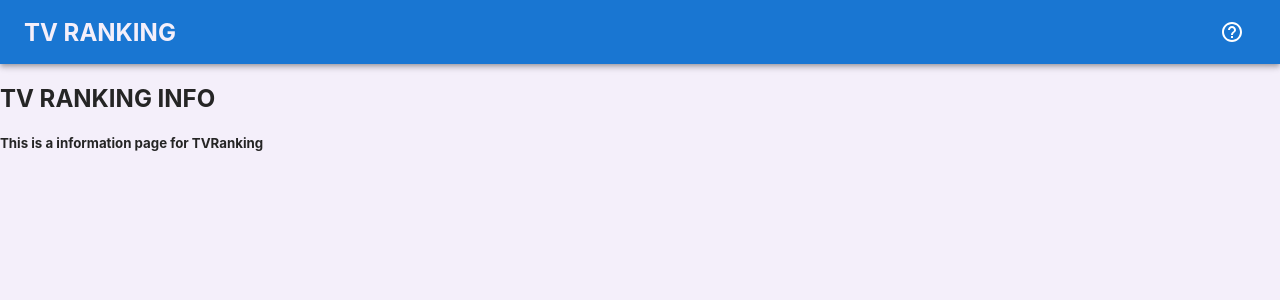
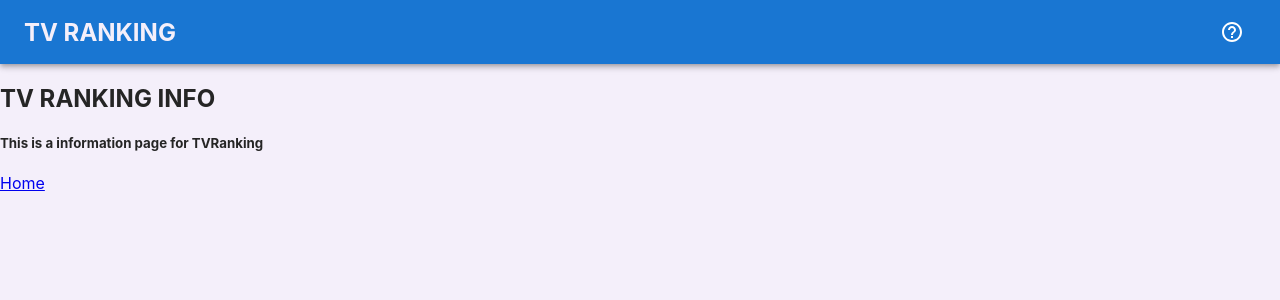
Before and after one commit to Teosoft7/tvranking-web, a React (Create React App) app: page /about in a window 1280 px wide. Shown: the top 300 px of the page. Built offline with nearby package versions, Linux system fonts and the light colour scheme.

Commit message:
add info page with router

```diff
--- a/src/App.js
+++ b/src/App.js
@@ -1,10 +1,11 @@
 import React from "react";
-import { BrowserRouter as Router, Routes, Route, Link } from "react-router-dom";
+import { BrowserRouter as Router, Routes, Route } from "react-router-dom";
 
 import "./App.css";
 import Layout from "./layout/layout";
 import HomePage from "./pages/Home";
 import InfoPage from "./pages/Info";
+import RatingChart from "./pages/RatingChart";
 
 function App() {
   return (
@@ -13,6 +14,7 @@ function App() {
         <Routes>
           <Route exact path="/" element={<HomePage />}></Route>
           <Route exact path="/about" element={<InfoPage />}></Route>
+          <Route exact path="/weekly_chart" element={<RatingChart />}></Route>
         </Routes>
       </Layout>
     </Router>
@@ -20,24 +22,3 @@ function App() {
 }
 
 export default App;
-
-// <Router>
-// <div className="App">
-//  <ul className="App-header">
-//    <li>
-//      <Link to="/">Home</Link>
-//    </li>
-//    <li>
-//      <Link to="/about">About Us</Link>
-//    </li>
-//    <li>
-//      <Link to="/contact">Contact Us</Link>
-//    </li>
-//  </ul>
-// <Routes>
-//       <Route exact path='/' element={< Home />}></Route>
-//       <Route exact path='/about' element={< About />}></Route>
-//       <Route exact path='/contact' element={< Contact />}></Route>
-// </Routes>
-// </div>
-// </Router>
--- a/src/layout/main-navigation.js
+++ b/src/layout/main-navigation.js
@@ -1,14 +1,16 @@
+import React from "react";
+import { useNavigate } from "react-router-dom";
+
 import Logo from "./logo";
 import AppBar from "@mui/material/AppBar";
 import Box from "@mui/material/Box";
 import Toolbar from "@mui/material/Toolbar";
 import IconButton from "@mui/material/IconButton";
-// import MenuIcon from "@mui/icons-material/Menu";
-// import MyLocationIcon from "@mui/icons-material/MyLocation";
-// import ArrowBackIcon from "@mui/icons-material/ArrowBack";
 import HelpOutlineIcon from "@mui/icons-material/HelpOutline";
 
 const MainNavigation = (props) => {
+  const navigate = useNavigate();
+
   return (
     <Box>
       <AppBar position="static">
@@ -23,6 +25,7 @@ const MainNavigation = (props) => {
             onClick={() => {
               //show modal help page
               console.log("Help Icon Clicked");
+              navigate("/about");
             }}
           >
             <HelpOutlineIcon />
--- a/src/pages/Info.js
+++ b/src/pages/Info.js
@@ -1,10 +1,12 @@
 import React from "react";
+import { Link } from "react-router-dom";
 
 const InfoPage = () => {
   return (
     <div>
       <h2> TV RANKING INFO </h2>
       <h5> This is a information page for TVRanking</h5>
+      <Link to="/">Home</Link>
     </div>
   );
 };
```
